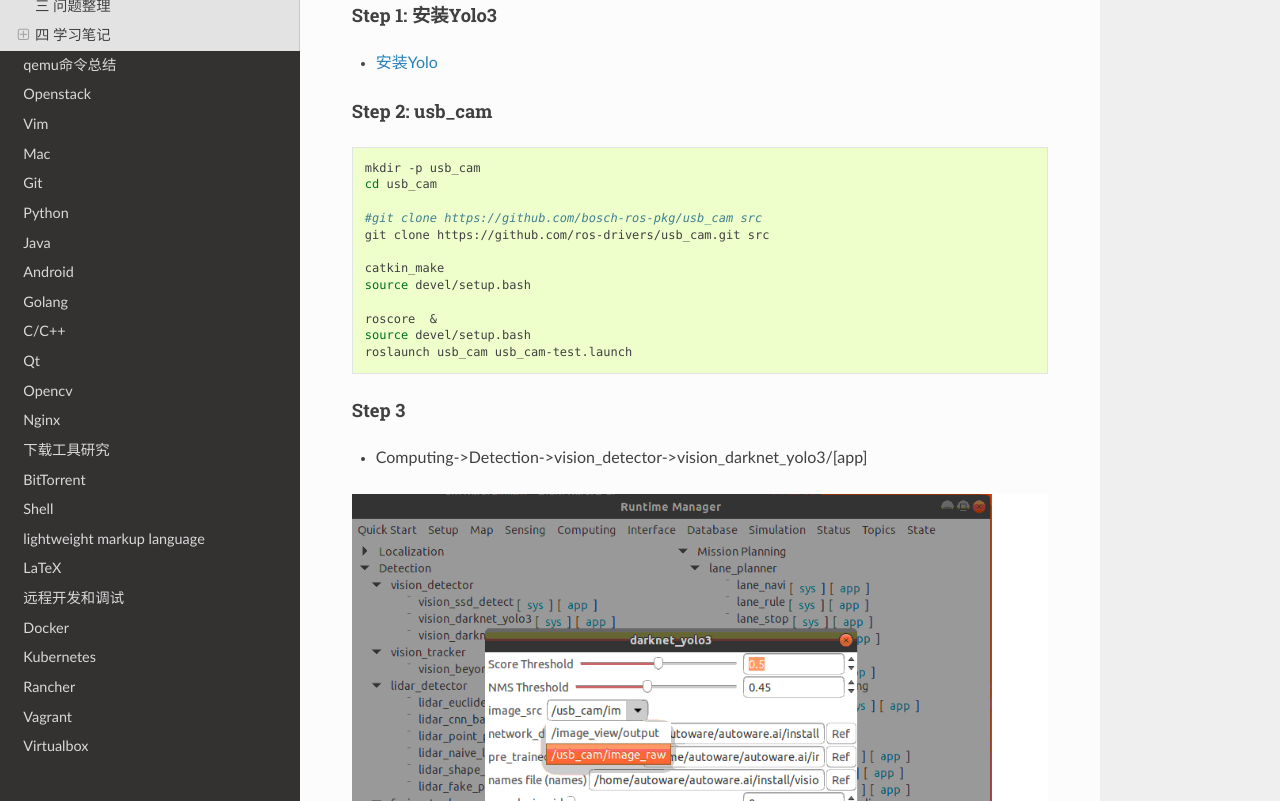
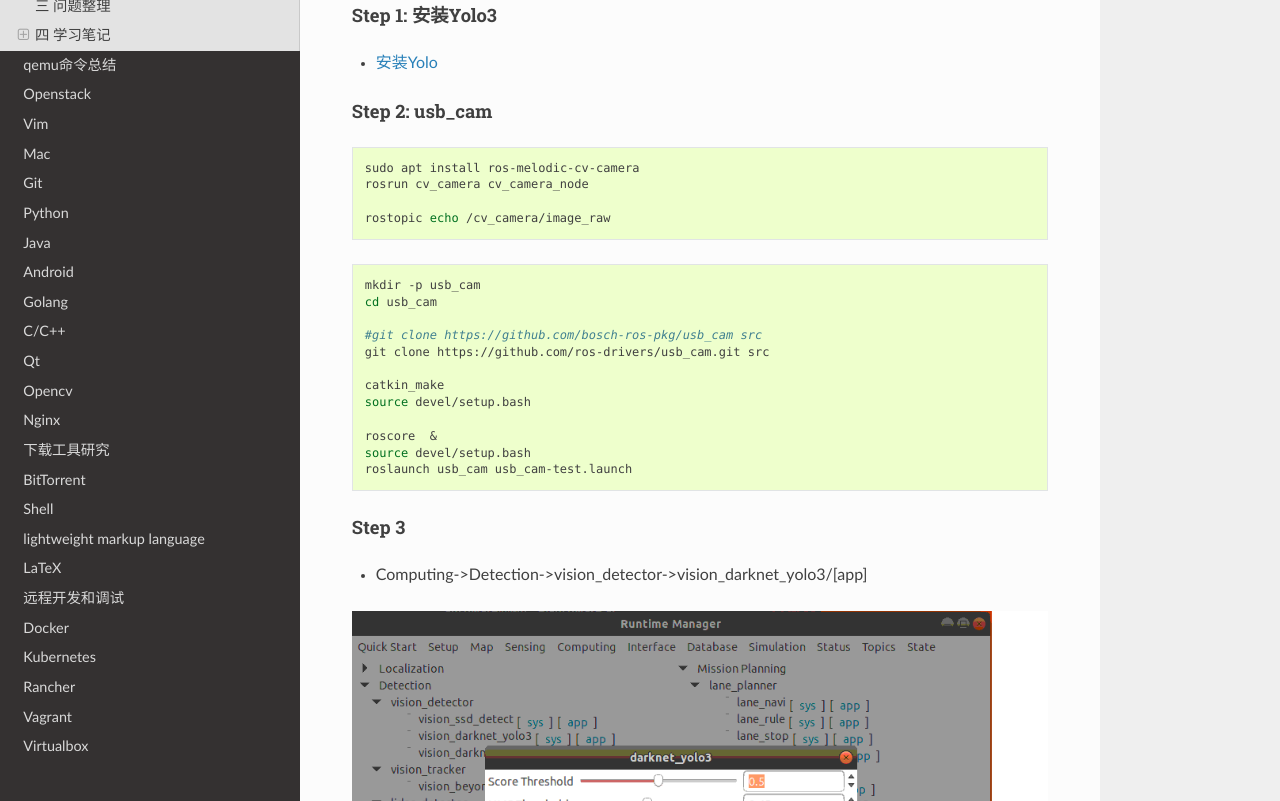
Before and after one commit to my-rds-store/my_space, a Sphinx documentation site: the page built from source/autoware/index.rst, in a window 1280 px wide and 900 px high, scrolled down 8766 px, cut to the strip 99-900 px from the top of the window. Built offline with Sphinx 7.4.7 and the Read the Docs theme 2.0.0, drawn with Linux system fonts in a browser that asks for light colours.

Commit message:
update ...

```diff
--- a/source/autoware/index.rst
+++ b/source/autoware/index.rst
@@ -362,6 +362,13 @@ Step 1: 安装Yolo3
 Step 2: usb_cam
 ::::::::::::::::
 
+.. code-block:: sh
+
+    sudo apt install ros-melodic-cv-camera
+    rosrun cv_camera cv_camera_node
+
+    rostopic echo /cv_camera/image_raw
+
 .. code-block:: bash
 
     mkdir -p usb_cam
```
